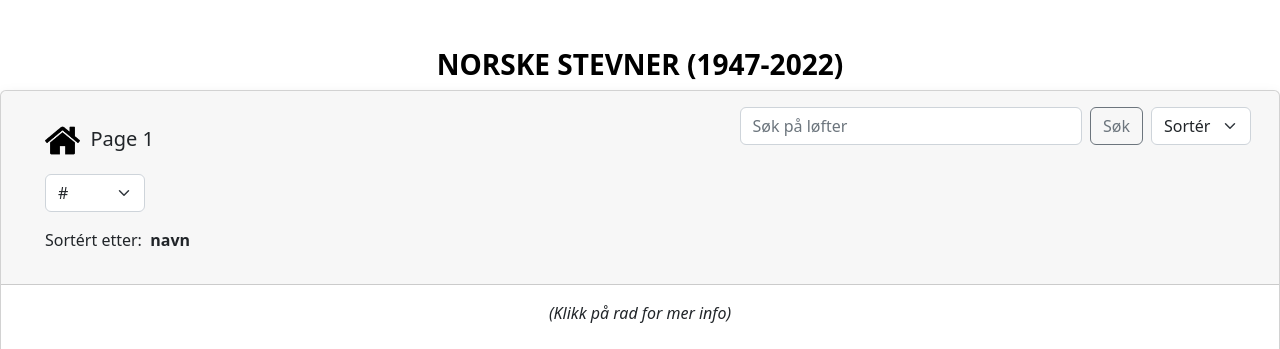
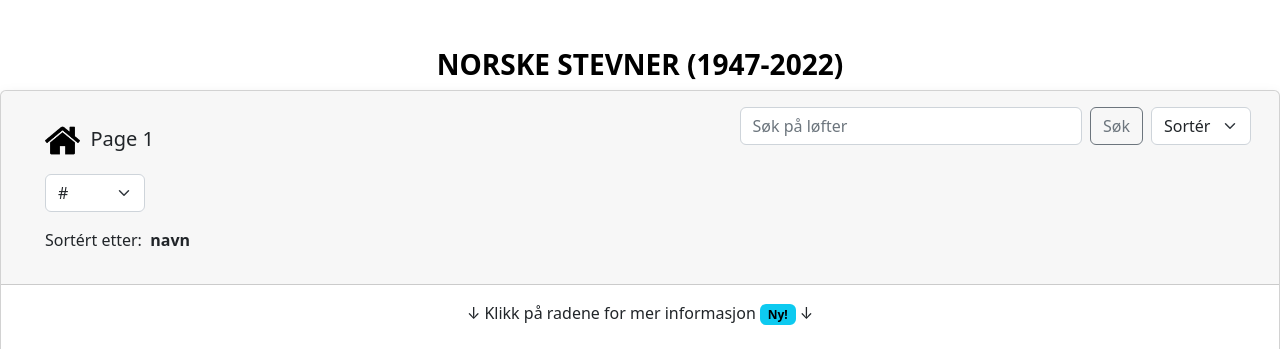
Before and after one commit to zednq/vektlofting, a Django app: page / in a window 1280 px wide. Shown: the top 349 px of the page. Run offline with Django 4.2, Linux system fonts and the light colour scheme; data that the repository does not hold is empty; some libraries are stand-ins or nearby versions.

Commit message:
Update table.html

```diff
--- a/data/templates/table.html
+++ b/data/templates/table.html
@@ -76,7 +76,7 @@
             });
 
         </script>
-        <span class="text-center mt-3"><i>(Klikk på rad for mer info)</i></span>
+        <span class="text-center mt-3">&#8595 Klikk på radene for mer informasjon <span class="badge text-bg-info">Ny!</span> &#8595</span>
         <div class="card-body p-4">
             <table id="example" class="table table-striped table-hover table-responsive" style="width:100%">
                 <thead>
```
